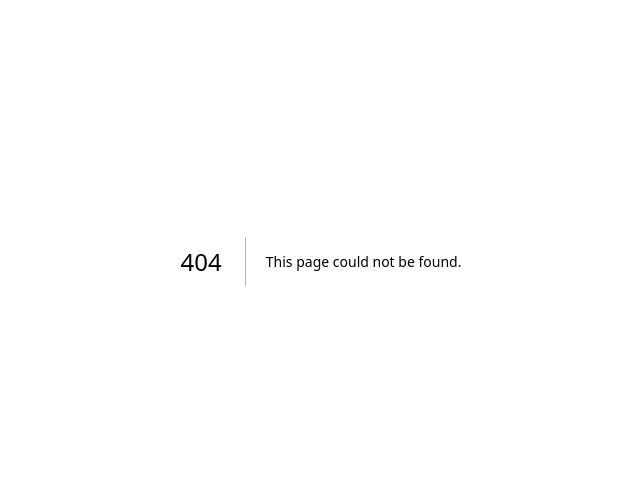
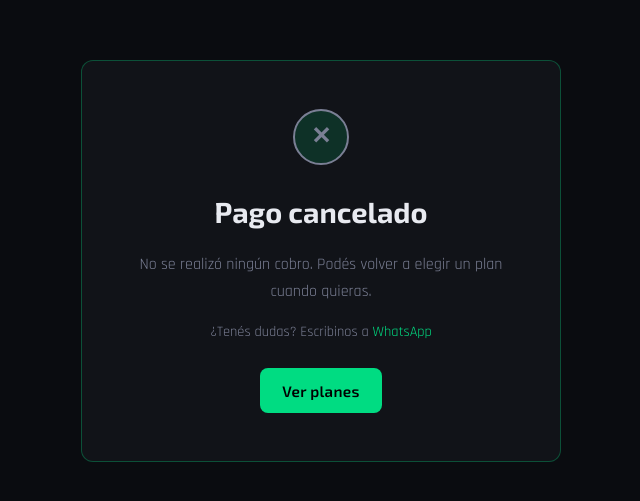
Before and after one commit to nodogamer/ngamer-landing, a Next.js app: page /cancelado in a window 1280 px wide. Before the commit this address had no page. Shown: the part 139-640 px from the top of the page, without its empty margins (319-959 px from the left). Built offline with nearby package versions, Linux system fonts and the light colour scheme.

Commit message:
Fix cancel modal

```diff
--- /dev/null
+++ b/src/app/cancelado/page.tsx
@@ -0,0 +1,24 @@
+import Link from 'next/link'
+
+export default function Cancelado() {
+  return (
+    <div className="gracias-page">
+      <div className="gracias-box">
+        <div className="gracias-icon" style={{ borderColor: 'var(--color-muted)', color: 'var(--color-muted)' }}>✕</div>
+        <h1 className="gracias-title">Pago cancelado</h1>
+        <p className="gracias-text">
+          No se realizó ningún cobro. Podés volver a elegir un plan cuando quieras.
+        </p>
+        <p className="gracias-contact">
+          ¿Tenés dudas? Escribinos a{' '}
+          <a href="https://wa.me/5491111111111" target="_blank" rel="noopener noreferrer" className="gracias-link">
+            WhatsApp
+          </a>
+        </p>
+        <Link href="/#planes" className="btn btn-primary" style={{ marginTop: '1.5rem', display: 'inline-flex' }}>
+          Ver planes
+        </Link>
+      </div>
+    </div>
+  )
+}
```
